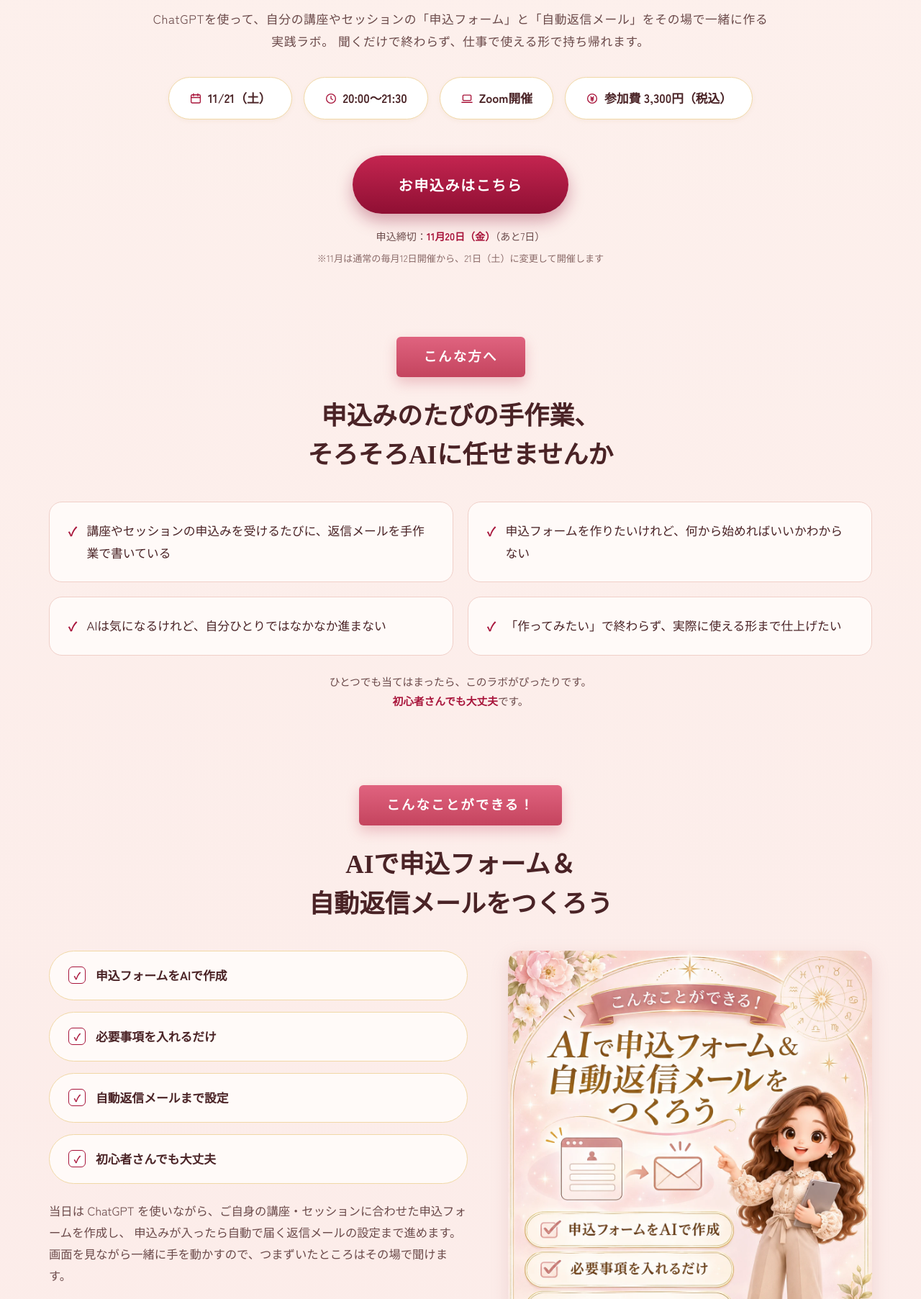
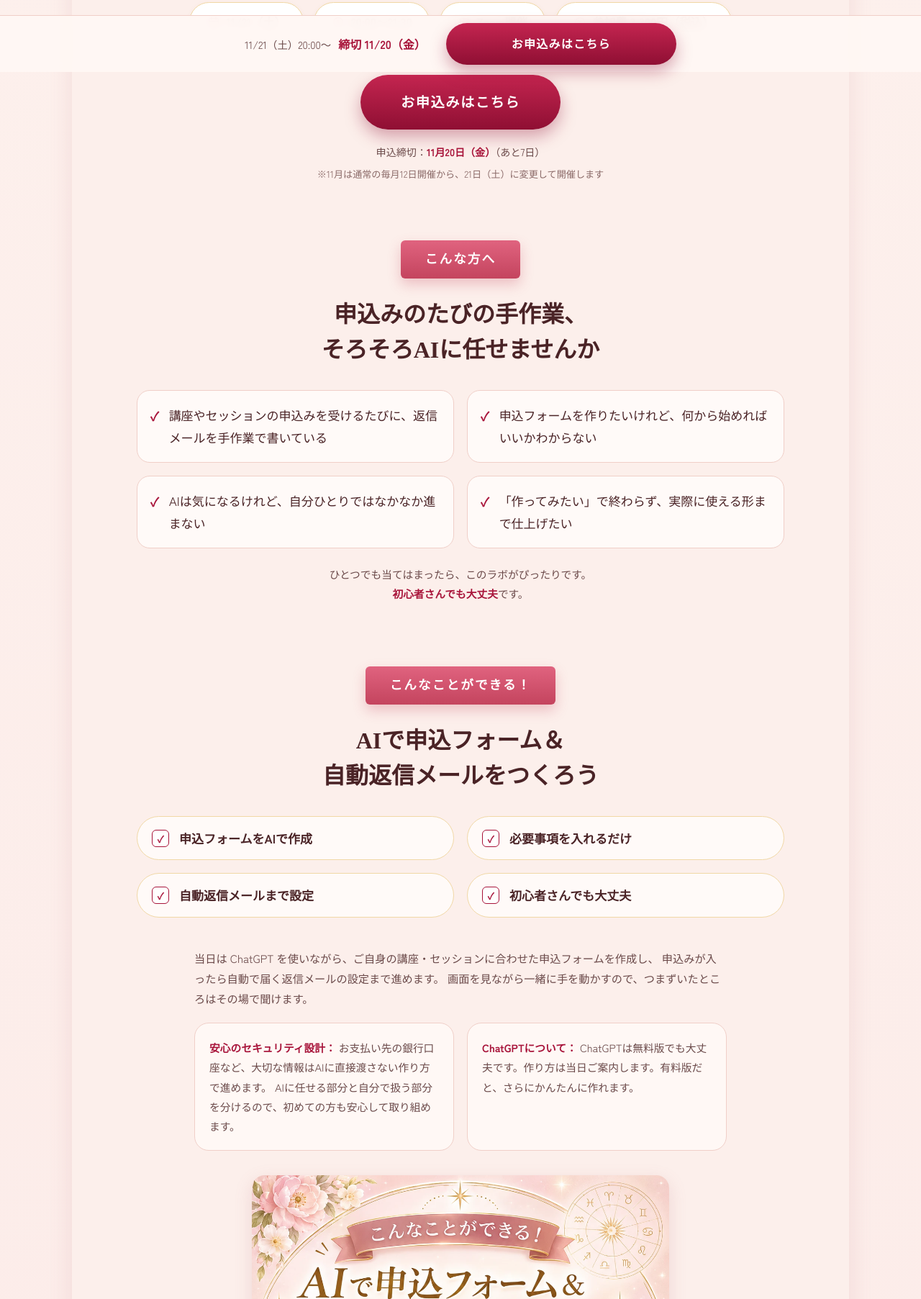
Before and after one commit to hoshi-ai-sanae/ai-jitsumu-lab-lp, a plain HTML site: page index.html in a window 1280 px wide. Shown: the part 700-2505 px from the top of the page at 72% size. Drawn offline with Linux system fonts and the light colour scheme; a web font is replaced by a local one.

Commit message:
Revert full-width desktop layout (restore sticky button on desktop)
Co-Authored-By: Claude Sonnet 5.5 <noreply@anthropic.com>

```diff
--- a/index.html
+++ b/index.html
@@ -139,9 +139,7 @@
     display:grid;place-items:center;color:var(--crimson);font-style:normal;font-size:.8rem;
   }
 
-  .split{display:grid;gap:22px;text-align:left}
-  .split-fig img{border-radius:18px;box-shadow:0 8px 24px rgba(180,100,110,.18)}
-  .body-text{margin-top:22px;text-align:left;font-size:.95rem}
+  .text{padding:22px 20px 0;text-align:left;font-size:.95rem}
   .notes{display:grid;gap:12px;margin-top:20px}
   .note{font-size:.92rem}
   .note b{color:var(--crimson);font-weight:700}
@@ -227,49 +225,35 @@
   /* PC: 画面幅いっぱいに使うレイアウト */
   @media (min-width:960px){
     body{font-size:17px}
-    /* 画面幅いっぱい：外枠の白い箱をなくし、ヒーローは全幅、中身は広めの中央寄せ */
-    .wrap{max-width:none;background:transparent;box-shadow:none;padding-bottom:60px}
-    .hero img{width:100%}
-    .intro,.cta,.sec,.qr-area,.qr-note,footer{max-width:1240px;margin-left:auto;margin-right:auto}
-    .intro{padding:64px 48px 8px}
-    .intro h1{font-size:2.9rem}
-    .lead{max-width:860px;margin:0 auto;text-align:center;font-size:1.05rem}
-    .chips{gap:16px;margin-top:34px}
-    .chip{font-size:1.05rem;padding:13px 28px}
-    .cta{padding-top:42px}
-    .btn{font-size:1.25rem;padding:22px 64px}
-    .sec{padding:96px 48px 8px}
-    h2{font-size:2.2rem;margin:28px 0 36px}
-    .badge{font-size:1.15rem;padding:11px 38px}
-    .checks{grid-template-columns:1fr 1fr;gap:20px}
-    .check{padding:24px 26px;font-size:1.05rem}
-    .quotes{grid-template-columns:1fr;gap:20px;align-content:start}
-    .quote{padding:26px 40px;font-size:1.05rem}
-    .step{padding:34px 26px}
-    .step h3{font-size:1.1rem}
-    .step p{font-size:.95rem}
-    .steps{gap:24px}
-    .pills{grid-template-columns:1fr;gap:16px}
-    .pill{padding:18px 26px;font-size:1.05rem}
-    /* 左：文章／右：画像 の2カラム */
-    .split{grid-template-columns:1.15fr 1fr;gap:56px;align-items:start}
-    .voice-split{grid-template-columns:1fr 1fr}
-    .split-fig{position:sticky;top:24px}
-    .body-text{font-size:1.02rem}
-    .note{font-size:1rem}
-    .voice-text{margin-top:34px;font-size:1rem}
-    .sec > .card{max-width:1000px;margin:0 auto;padding:36px 52px}
-    .overview div{display:grid;grid-template-columns:160px 1fr;gap:24px;align-items:baseline}
-    .overview dt{margin-bottom:0;font-size:1.02rem}
-    .overview dd{font-size:1.02rem}
-    .card.about{max-width:1100px;display:grid;grid-template-columns:5fr 6fr;align-items:center;gap:16px;padding:28px}
+    .wrap{max-width:1080px;padding-bottom:120px}
+    .intro{padding:56px 48px 8px}
+    .intro h1{font-size:2.5rem}
+    .lead{max-width:720px;margin:0 auto;text-align:center}
+    .chips{gap:14px;margin-top:30px}
+    .chip{font-size:1rem;padding:12px 24px}
+    .cta{padding-top:38px}
+    .btn{font-size:1.2rem;padding:20px 56px}
+    .sec{padding:80px 56px 8px}
+    h2{font-size:2rem;margin:26px 0 30px}
+    .badge{font-size:1.1rem;padding:10px 34px}
+    .checks,.pills,.quotes,.steps{max-width:900px;margin-left:auto;margin-right:auto;gap:18px}
+    .quote{padding:24px 36px}
+    .sec > .card{max-width:780px;margin:0 auto;padding:30px 40px}
+    .overview div{display:grid;grid-template-columns:140px 1fr;gap:20px;align-items:baseline}
+    .overview dt{margin-bottom:0}
+    .step{padding:30px 22px}
+    .text{max-width:780px;margin-left:auto;margin-right:auto;padding-top:34px}
+    .notes{grid-template-columns:1fr 1fr;gap:18px}
+    .figure{max-width:620px;margin:0 auto;padding-top:34px}
+    .voice-text{margin-top:24px}
+    .qr-area{max-width:520px;margin:44px auto 0}
+    .card.about{max-width:900px;display:grid;grid-template-columns:5fr 6fr;align-items:center;gap:8px;padding:22px}
     .about-img{padding:0}
-    .about-body{padding:12px 24px 12px 16px;font-size:1.02rem}
-    .qr-area{max-width:440px;margin-top:48px}
-    .qr-note{margin-top:16px;font-size:.95rem}
-    footer{padding-top:64px;font-size:.95rem}
-    /* PCでは下の固定ボタンは出さない（ページ内にボタンがあるため） */
-    .sticky{display:none}
+    .about-body{padding:12px 18px 12px 12px}
+    .sticky-in{max-width:1080px;justify-content:center;gap:28px}
+    .sticky-info{font-size:.9rem}
+    .sticky-info b{display:inline;margin-left:10px;font-size:1rem}
+    .sticky .btn{flex:none;min-width:320px}
   }
 </style>
 </head>
@@ -313,44 +297,38 @@
   <section class="sec">
     <span class="badge">こんなことができる！</span>
     <h2>AIで申込フォーム＆<br>自動返信メールをつくろう</h2>
-    <div class="split">
-      <div class="split-main">
     <div class="pills">
       <div class="pill"><i>✓</i>申込フォームをAIで作成</div>
       <div class="pill"><i>✓</i>必要事項を入れるだけ</div>
       <div class="pill"><i>✓</i>自動返信メールまで設定</div>
       <div class="pill"><i>✓</i>初心者さんでも大丈夫</div>
     </div>
-        <p class="body-text">当日は ChatGPT を使いながら、ご自身の講座・セッションに合わせた申込フォームを作成し、 申込みが入ったら自動で届く返信メールの設定まで進めます。 画面を見ながら一緒に手を動かすので、つまずいたところはその場で聞けます。</p>
-        <div class="notes">
+  </section>
+
+  <p class="text">当日は ChatGPT を使いながら、ご自身の講座・セッションに合わせた申込フォームを作成し、 申込みが入ったら自動で届く返信メールの設定まで進めます。 画面を見ながら一緒に手を動かすので、つまずいたところはその場で聞けます。</p>
+  <div class="text notes" style="padding-top:0">
     <div class="card note"><b>安心のセキュリティ設計：</b> お支払い先の銀行口座など、大切な情報はAIに直接渡さない作り方で進めます。 AIに任せる部分と自分で扱う部分を分けるので、初めての方も安心して取り組めます。</div>
     <div class="card note"><b>ChatGPTについて：</b> ChatGPTは無料版でも大丈夫です。作り方は当日ご案内します。有料版だと、さらにかんたんに作れます。</div>
   </div>
+  <div class="figure">
+    <img src="images/features.webp" alt="こんなことができる！ AIで申込フォーム＆自動返信メールをつくろう。申込フォームをAIで作成／必要事項を入れるだけ／自動返信メールまで設定／初心者さんでも大丈夫" loading="lazy" width="1122" height="1402">
   </div>
-      <figure class="split-fig">
-        <img src="images/features.webp" alt="こんなことができる！ AIで申込フォーム＆自動返信メールをつくろう。申込フォームをAIで作成／必要事項を入れるだけ／自動返信メールまで設定／初心者さんでも大丈夫" loading="lazy" width="1122" height="1402">
-        <figcaption class="caption">Instagramでご紹介している案内画像です</figcaption>
-      </figure>
-    </div>
-  </section>
 
   <section class="sec">
     <span class="badge">前回参加者さんの声</span>
     <h2>実際にこんな声を<br>いただきました</h2>
-    <div class="split voice-split">
     <div class="quotes">
       <p class="quote">最初は戸惑ったけど、さなえさんとAIが何度も助けてくれました</p>
       <p class="quote">おかげですごいのできた</p>
       <p class="quote">一人だったら出来なかった</p>
       <p class="quote">返信用習うの楽しみです</p>
     </div>
-      <figure class="split-fig">
+  </section>
+  <div class="figure">
     <img src="images/voice.webp" alt="前回参加者さんの声。講座の様子と、作ったフォームから実際にお申込み。実際にお申込み多数！" loading="lazy" width="1122" height="1402">
-        <figcaption class="caption">前回の講座の様子と、作ったフォームから実際に届いたお申込み</figcaption>
-      </figure>
+    <p class="caption">前回の講座の様子と、作ったフォームから実際に届いたお申込み</p>
   </div>
   <p class="voice-text">前回は、参加者さんが作ったフォームから実際にお申込みが多数届きました。</p>
-  </section>
 
   <section class="sec">
     <span class="badge">開催概要</span>
```
Lines whose indentation alone changed are shown as unchanged.
